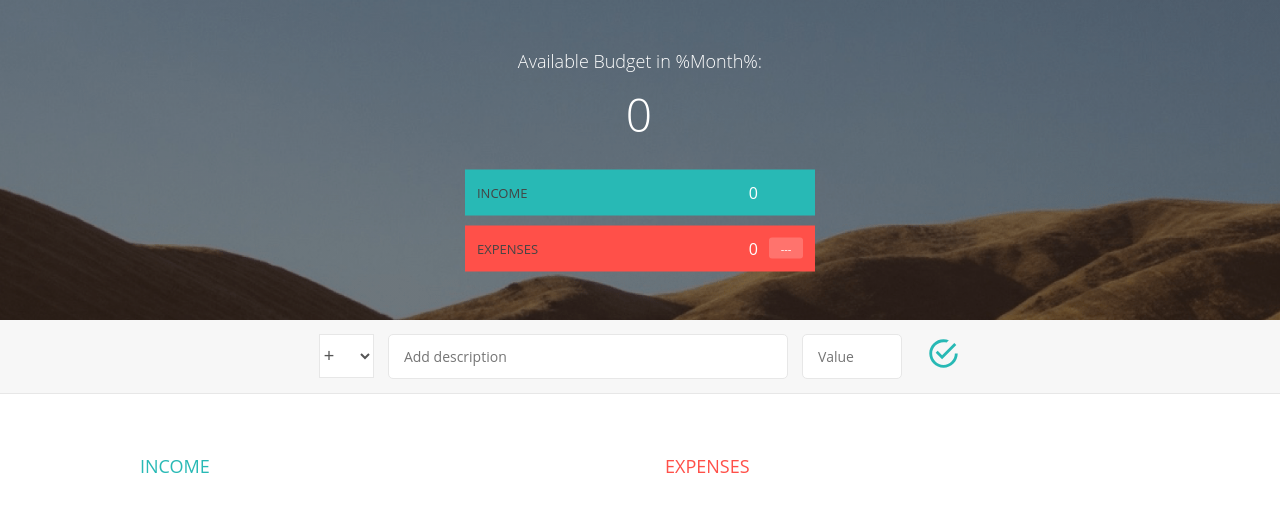
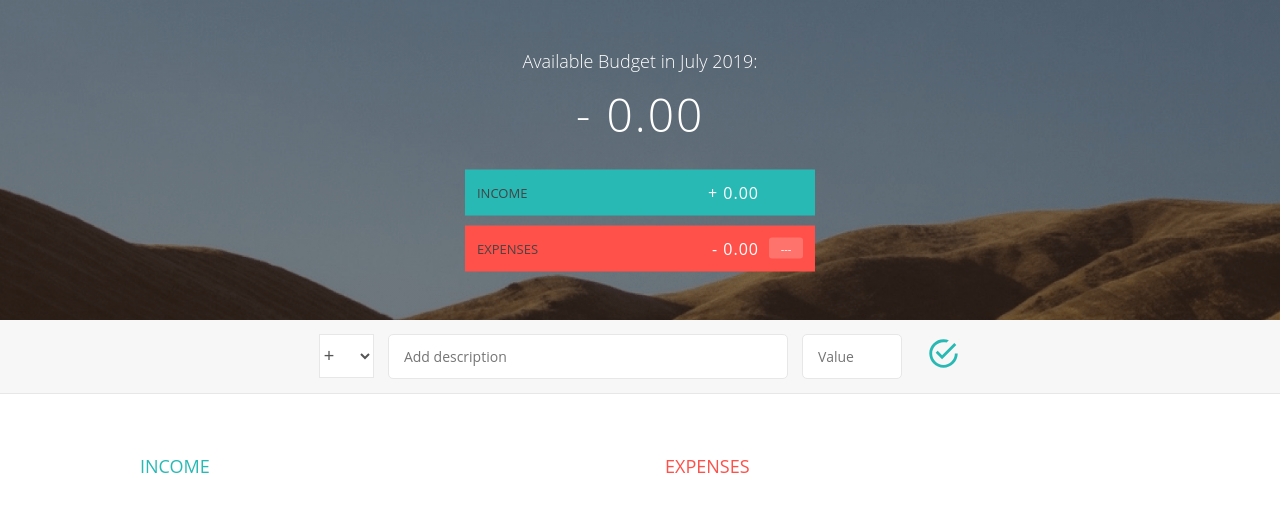
Before and after one commit to SaFi2266/Training, a plain HTML site: page JavaScript/Course Project/index.html in a window 1280 px wide. Drawn offline with nearby package versions, Linux system fonts and the light colour scheme.

Commit message:
finalized from the project

```diff
--- a/JavaScript/Course Project/app.js
+++ b/JavaScript/Course Project/app.js
@@ -148,7 +148,26 @@ var UIController = (function() {
         expLabel: '.budget__expenses--value',
         precenLabel: '.budget__expenses--percentage',
         container: '.container',
-        precentItem: '.item__percentage'
+        precentItem: '.item__percentage',
+        dateLabel: '.budget__title--month',
+    };
+
+    var formatNumbers = function(num, type) {
+        var splitNum, intPart, flotPart;
+        num = (Math.abs(num)).toFixed(2);
+        splitNum = num.split('.');
+        intPart = splitNum[0];
+        if (intPart.length > 3) {
+            intPart = intPart.substr(0, intPart.length - 3) + ',' + intPart.substr(intPart.length - 3, 3);
+        }
+        flotPart = splitNum[1];
+        return (type === 'expense' ? '-' : '+') + ' ' + intPart + '.' + flotPart;
+    };
+
+    var forEachNodesList = function(list, callback) {
+        for (var i = 0; i < list.length; i++) {
+            callback(list[i], i);
+        }
     };
 
     // Publication the Object by returned it
@@ -195,7 +214,7 @@ var UIController = (function() {
             }
             uHTML = HTML.replace(/%id%/g, obj.id);
             uHTML = uHTML.replace('%description%', obj.description);
-            uHTML = uHTML.replace('%value%', obj.value);
+            uHTML = uHTML.replace('%value%', formatNumbers(obj.value, type));
 
             document.querySelector(el).insertAdjacentHTML('beforeend', uHTML);
         },
@@ -218,9 +237,11 @@ var UIController = (function() {
         },
 
         displayBudget: function(obj) {
-            document.querySelector(DOMClasses.bgtLabel).textContent = obj.budget;
-            document.querySelector(DOMClasses.incLabel).textContent = obj.totalIncome;
-            document.querySelector(DOMClasses.expLabel).textContent = obj.totlExpense;
+            var type;
+            type = obj.budget > 0 ? 'income' : 'expense';
+            document.querySelector(DOMClasses.bgtLabel).textContent = formatNumbers(obj.budget, type);
+            document.querySelector(DOMClasses.incLabel).textContent = formatNumbers(obj.totalIncome, 'income');
+            document.querySelector(DOMClasses.expLabel).textContent = formatNumbers(obj.totlExpense, 'expense');
             if (obj.precentage > 0) {
                 document.querySelector(DOMClasses.precenLabel).textContent = obj.precentage + '%';
             } else {
@@ -231,12 +252,6 @@ var UIController = (function() {
         displayPrecentages: function(precentages) {
             var nodesList = document.querySelectorAll(DOMClasses.precentItem);
 
-            var forEachNodesList = function(list, callback) {
-                for (var i = 0; i < list.length; i++) {
-                    callback(list[i], i);
-                }
-            };
-
             forEachNodesList(nodesList, function(current, index) {
 
                 if (precentages[index] > 0) {
@@ -245,6 +260,36 @@ var UIController = (function() {
                     current.textContent = '--';
                 }
             });
+        },
+
+        displayMonth: function() {
+            var now, year, month, months;
+
+            months = [
+                'January', 'February', 'March',
+                'April', 'May', 'June',
+                'July', 'August', 'September',
+                'October', 'November', 'December'
+            ];
+            now = new Date();
+            year = now.getUTCFullYear();
+            month = now.getMonth();
+            document.querySelector(DOMClasses.dateLabel).textContent = months[month] + ' ' + year;
+        },
+
+        changeType: function() {
+            var list = document.querySelectorAll(
+                DOMClasses.addType + ',' +
+                DOMClasses.addDescription + ',' +
+                DOMClasses.addValue
+            );
+
+            forEachNodesList(list, function(current){
+                current.classList.toggle('red-focus');
+            });
+
+            document.querySelector(DOMClasses.addBtn).classList.toggle('red');
+
         },
 
         getDOMStr: function() {
@@ -272,6 +317,7 @@ var controller = (function(budgetCtrl, UICtrl) {
             }
         });
         document.querySelector(DOM.container).addEventListener('click', ctrlDeleteAction);
+        document.querySelector(DOM.addType).addEventListener('change', UICtrl.changeType);
     };
 
     var updateBudget = function() {
@@ -325,7 +371,7 @@ var controller = (function(budgetCtrl, UICtrl) {
         var precentages = budgetCtrl.getPrecentages();
 
         // 3. Update the UI with new precentages
-        console.log(precentages);
+        //console.log(precentages);
         UICtrl.displayPrecentages(precentages);
 
     };
@@ -355,6 +401,7 @@ var controller = (function(budgetCtrl, UICtrl) {
     return {
         init: function() {
             console.log('Application Started ...');
+            UICtrl.displayMonth();
             UICtrl.displayBudget({
                 budget: 0,
                 totalIncome: 0,
--- a/JavaScript/Course Project/style.css
+++ b/JavaScript/Course Project/style.css
@@ -32,7 +32,7 @@ body {
 }
 
 .red-focus:focus {
-    border: 1px solid #FF5049 !important;
+    border: 2px solid #FF5049 !important;
 }
 
 /***********
@@ -186,7 +186,7 @@ body {
 .add__description:focus,
 .add__value:focus {
     outline: none;
-    border: 1px solid #28B9B5;
+    border: 2px solid #28B9B5;
 }
 
 .add__btn:focus {
```
